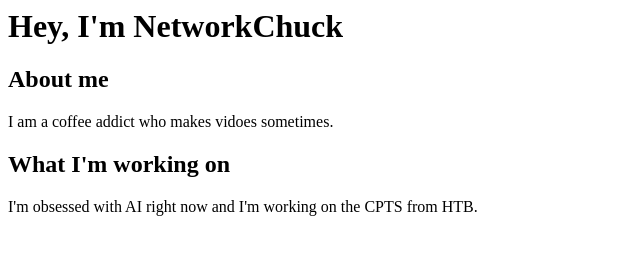
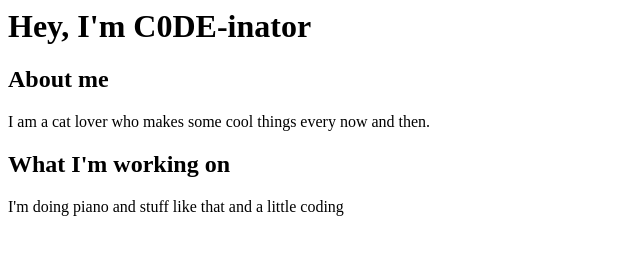
Before and after one commit to C0DE-inator/My-Website, a plain HTML site: page index.html in a window 1280 px wide. Shown: the whole page, without its empty margins (0-640 px from the left). Drawn offline with Linux system fonts and the light colour scheme.

Commit message:
Update index.html

```diff
--- a/index.html
+++ b/index.html
@@ -1,16 +1,16 @@
 
 <html>
     <h1>
-        Hey, I'm NetworkChuck
+        Hey, I'm C0DE-inator
     </h1>
     <body>
         <h2>About me</h2>
         <p>
-            I am a coffee addict who makes vidoes sometimes.
+            I am a cat lover who makes some cool things every now and then.
         </p>
         <h2>What I'm working on</h2>
         <p>
-            I'm obsessed with AI right now and I'm working on the CPTS from HTB.
+            I'm doing piano and stuff like that and a little coding
         </p>
     </body>
 </html>
```
